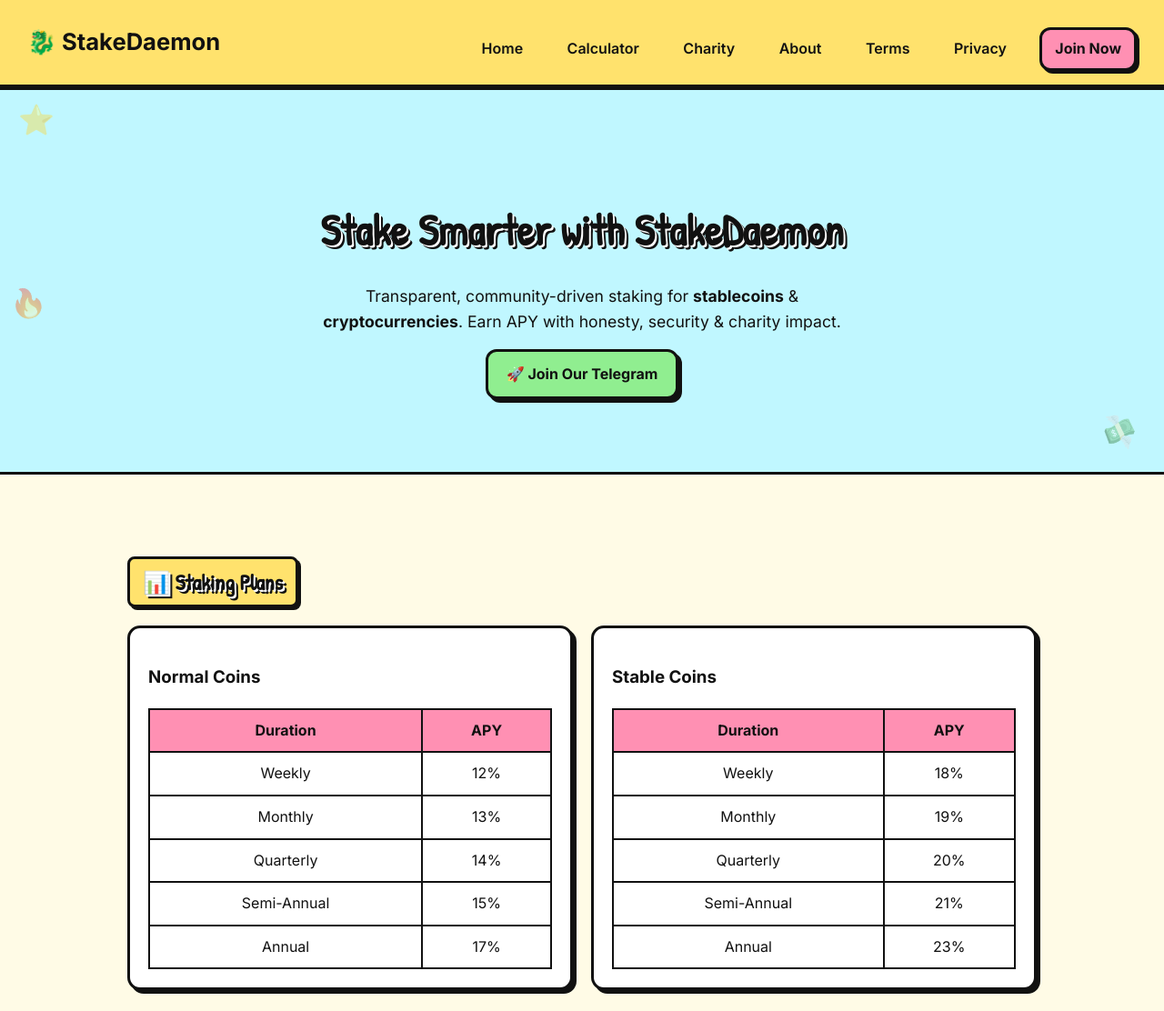
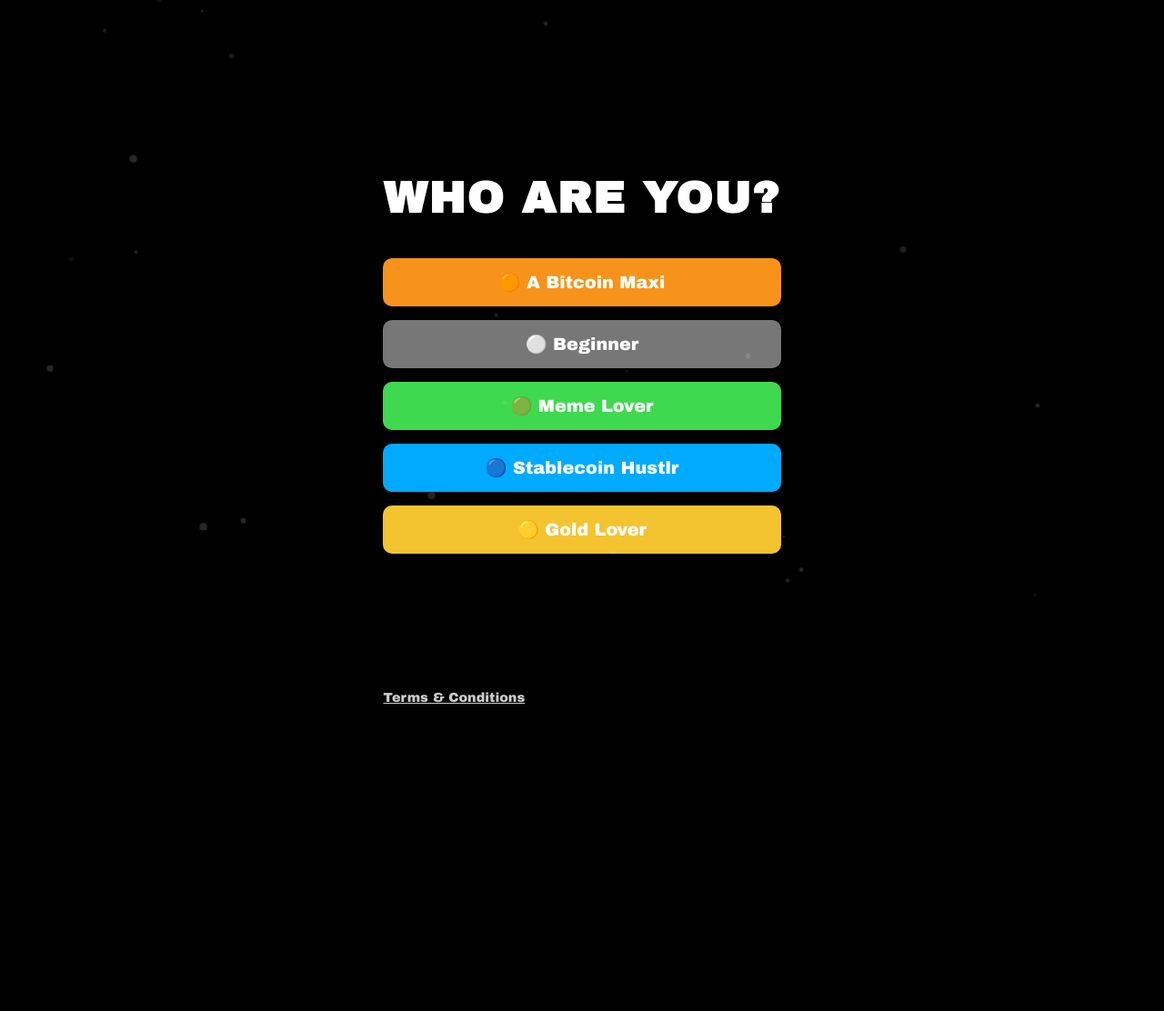
Before and after one commit to StakeDaemon/StakeDaemon.github.io, a website: page index.html in a window 1280 px wide. Shown: the top 1112 px of the page at 91% size. After the commit the page ends 800 px from the top, so only its background shows below. Drawn offline with Linux system fonts and the light colour scheme.

Commit message:
Update index.html

```diff
--- a/index.html
+++ b/index.html
@@ -3,271 +3,267 @@
 <head>
   <meta charset="UTF-8">
   <meta name="viewport" content="width=device-width, initial-scale=1.0">
-  <title>StakeDaemon | Honest Staking Platform</title>
-  <link href="https://fonts.googleapis.com/css2?family=Inter:wght@300;400;600;700&family=Patrick+Hand&display=swap" rel="stylesheet">
+  <title>Who Are You? | StakeDaemon</title>
+  <link href="https://fonts.googleapis.com/css2?family=Archivo+Black&display=swap" rel="stylesheet">
   <style>
-    body {
-      background: #fffbe6;
-      color: #111;
-      font-family: 'Inter', sans-serif;
+    * {
       margin: 0;
       padding: 0;
-      line-height: 1.6;
+      box-sizing: border-box;
+      font-family: 'Archivo Black', sans-serif;
     }
 
-    h1, h2 {
-      font-family: 'Patrick Hand', cursive;
-      text-shadow: 2px 2px 0 #fff, 4px 4px 0 #111;
+    body {
+      background: #000;
+      color: #fff;
+      height: 100vh;
+      overflow: hidden;
+      display: flex;
+      justify-content: center;
+      align-items: center;
+      flex-direction: column;
+      position: relative;
     }
 
-    /* Navbar */
-    .navbar {
-      background: #ffe26d;
-      border-bottom: 3px solid #111;
-      padding: 15px 30px;
-      position: sticky;
-      top: 0;
-      z-index: 1000;
-      box-shadow: 0 3px 0 #111;
-    }
-    .nav-inner {
-      display: flex;
-      justify-content: space-between;
-      align-items: center;
-    }
-    .logo {
-      font-size: 1.6rem;
-      font-weight: 700;
-    }
-    .nav-links a {
-      margin-left: 20px;
-      text-decoration: none;
-      color: #111;
-      font-weight: 600;
-      padding: 6px 10px;
-      border: 2px solid transparent;
-      border-radius: 8px;
-      transition: 0.2s;
-    }
-    .nav-links a:hover {
-      border: 2px solid #111;
-      background: #fff59d;
-    }
-    .nav-links .btn {
-      background: #ff90b3;
-      border: 3px solid #111;
-      padding: 8px 14px;
-      border-radius: 12px;
-      font-weight: 700;
-      box-shadow: 3px 3px 0 #111;
-      transition: transform 0.2s;
-    }
-    .nav-links .btn:hover {
-      transform: scale(1.1);
+    h1 {
+      font-size: 3rem;
+      letter-spacing: 2px;
+      margin-bottom: 40px;
+      text-align: center;
     }
 
-    /* Hero */
-    .hero {
-      text-align: center;
-      padding: 80px 20px;
-      background: #c0f7ff;
-      border-bottom: 3px solid #111;
-      position: relative;
-    }
-    .hero h1 {
-      font-size: 3rem;
-      margin-bottom: 20px;
-    }
-    .hero p {
-      max-width: 600px;
-      margin: auto;
-      font-size: 1.1rem;
+    .buttons {
+      display: flex;
+      flex-direction: column;
+      gap: 15px;
+      z-index: 2;
     }
 
-    /* Doodles */
-    .doodle {
+    .option-btn {
+      padding: 15px 40px;
+      border: none;
+      cursor: pointer;
+      border-radius: 10px;
+      font-size: 1.2rem;
+      transition: all 0.4s ease;
+      color: #fff;
+      opacity: 0;
+      transform: translateY(50px);
+    }
+
+    .option-btn:hover {
+      transform: scale(1.1);
+      filter: brightness(1.2);
+    }
+
+    .bitcoin { background: #f7931a; }
+    .beginner { background: #777; }
+    .meme { background: #3ed94f; }
+    .stable { background: #00aaff; }
+    .gold { background: #f4c430; }
+
+    /* Wormhole animation */
+    .wormhole {
+      position: fixed;
+      top: 50%;
+      left: 50%;
+      width: 0;
+      height: 0;
+      background: radial-gradient(circle, rgba(255,255,255,0.9) 0%, rgba(0,0,0,1) 80%);
+      transform: translate(-50%, -50%);
+      border-radius: 50%;
+      animation: wormholeExpand 1.3s ease forwards;
+      z-index: 999;
+    }
+
+    @keyframes wormholeExpand {
+      to {
+        width: 400vw;
+        height: 400vw;
+        opacity: 0;
+      }
+    }
+
+    /* Particles */
+    .particle {
       position: absolute;
-      font-size: 2rem;
-      opacity: 0.4;
-      pointer-events: none;
+      background: rgba(255,255,255,0.2);
+      border-radius: 50%;
+      animation: float 10s infinite ease-in-out;
     }
-    .d1 { top: 10px; left: 20px; }
-    .d2 { bottom: 20px; right: 30px; transform: rotate(20deg); }
-    .d3 { top: 50%; left: 10px; transform: rotate(-20deg); }
 
-    /* Sections */
-    .container {
-      max-width: 1000px;
-      margin: 50px auto;
+    @keyframes float {
+      0% { transform: translateY(0) scale(1); opacity: 0.3; }
+      50% { transform: translateY(-100px) scale(1.2); opacity: 0.8; }
+      100% { transform: translateY(0) scale(1); opacity: 0.3; }
+    }
+
+    /* Terms Modal */
+    .terms-btn {
+      position: absolute;
+      bottom: 25px;
+      font-size: 0.9rem;
+      text-decoration: underline;
+      color: #ccc;
+      cursor: pointer;
+      z-index: 3;
+    }
+
+    .terms-modal {
+      position: fixed;
+      top: 0; left: 0;
+      width: 100%; height: 100%;
+      background: rgba(0,0,0,0.95);
+      display: none;
+      justify-content: center;
+      align-items: center;
+      z-index: 1000;
       padding: 20px;
     }
-    h2 {
-      display: inline-block;
-      padding: 6px 14px;
-      background: #ffe26d;
-      border: 3px solid #111;
-      border-radius: 8px;
-      box-shadow: 3px 3px 0 #111;
-      margin-bottom: 20px;
+
+    .terms-content {
+      background: rgba(25,25,25,0.9);
+      border: 1px solid rgba(255,255,255,0.15);
+      border-radius: 16px;
+      padding: 25px;
+      width: 95%;
+      max-width: 800px;
+      height: 90vh;
+      overflow-y: auto;
+      color: #ddd;
+      text-align: left;
+      box-shadow: 0 0 25px rgba(0,255,255,0.2);
+      backdrop-filter: blur(12px);
+      scrollbar-width: thin;
+      scrollbar-color: #0af #111;
     }
 
-    /* Cards */
-    .row {
-      display: flex;
-      gap: 20px;
-      flex-wrap: wrap;
-    }
-    .card {
-      flex: 1;
-      min-width: 280px;
-      background: #fff;
-      border: 3px solid #111;
-      border-radius: 14px;
-      padding: 20px;
-      transition: 0.25s;
-      box-shadow: 4px 4px 0 #111;
-    }
-    .card:hover {
-      transform: translateY(-6px) rotate(-2deg);
-      background: #fdf2f8;
+    .terms-content h2 {
+      text-align: center;
+      margin-bottom: 20px;
+      color: #0af;
     }
 
-    /* Table */
-    .table {
-      width: 100%;
-      border-collapse: collapse;
-      margin-top: 12px;
-    }
-    .table th, .table td {
-      border: 2px solid #111;
-      padding: 10px;
-      text-align: center;
-    }
-    .table th {
-      background: #ff90b3;
+    .terms-content h3 {
+      margin-top: 25px;
+      color: #fff;
     }
 
-    /* Features */
-    .features {
-      display: flex;
-      gap: 20px;
-      flex-wrap: wrap;
-    }
-    .feature {
-      flex: 1;
-      min-width: 250px;
-      padding: 15px;
-      border: 3px dashed #111;
-      border-radius: 12px;
-      background: #fffde7;
-      box-shadow: 4px 4px 0 #111;
+    .terms-content p, .terms-content li {
+      margin: 10px 0;
+      line-height: 1.6;
+      color: #ccc;
+      font-size: 0.9rem;
     }
 
-    /* Buttons */
-    .btn {
-      display: inline-block;
-      margin-top: 15px;
-      background: #90ee90;
-      color: #111;
-      padding: 12px 20px;
-      border-radius: 12px;
-      font-weight: 700;
-      text-decoration: none;
-      border: 3px solid #111;
-      box-shadow: 4px 4px 0 #111;
-      transition: transform 0.2s, background 0.2s;
-    }
-    .btn:hover {
-      background: #7fffd4;
-      transform: scale(1.05) rotate(-1deg);
+    .close-btn {
+      margin-top: 25px;
+      display: block;
+      text-align: center;
+      color: #0af;
+      cursor: pointer;
+      font-size: 1rem;
     }
 
-    /* Footer */
-    footer {
-      background: #ffe26d;
-      text-align: center;
-      padding: 20px;
-      margin-top: 40px;
-      border-top: 3px solid #111;
-      font-size: 0.9rem;
-      color: #111;
-      box-shadow: inset 0 3px 0 #111;
-    }
-    footer a {
-      color: #111;
-      font-weight: 600;
-      margin: 0 6px;
+    .close-btn:hover {
+      text-decoration: underline;
     }
   </style>
+  <script>
+    function enterCategory(category) {
+      const wormhole = document.createElement('div');
+      wormhole.classList.add('wormhole');
+      document.body.appendChild(wormhole);
+      setTimeout(() => {
+        window.location.href = category + ".html";
+      }, 1300);
+    }
+
+    // Particles + button animation
+    window.onload = () => {
+      const buttons = document.querySelectorAll('.option-btn');
+      buttons.forEach((btn, i) => {
+        setTimeout(() => {
+          btn.style.transition = 'all 0.6s ease';
+          btn.style.opacity = '1';
+          btn.style.transform = 'translateY(0)';
+        }, 2000 + i * 200);
+      });
+      for (let i = 0; i < 25; i++) {
+        const p = document.createElement('div');
+        p.classList.add('particle');
+        p.style.width = p.style.height = Math.random() * 5 + 2 + 'px';
+        p.style.left = Math.random() * 100 + '%';
+        p.style.top = Math.random() * 100 + '%';
+        p.style.animationDuration = (Math.random() * 5 + 5) + 's';
+        document.body.appendChild(p);
+      }
+    };
+
+    function openTerms() {
+      document.querySelector('.terms-modal').style.display = 'flex';
+    }
+    function closeTerms() {
+      document.querySelector('.terms-modal').style.display = 'none';
+    }
+  </script>
 </head>
 <body>
+  <div class="container">
+    <h1>WHO ARE YOU?</h1>
 
-  <!-- Navbar -->
-  <header class="navbar">
-    <div class="nav-inner">
-      <div class="logo">🐉 StakeDaemon</div>
-      <nav class="nav-links">
-        <a href="index.html">Home</a>
- <a href="calculator.html">Calculator</a>
- <a href="charity.html">Charity</a>
- <a href="about.html">About</a>
- <a href="terms.html" class="active">Terms</a>
- <a href="privacy.html">Privacy</a>
- <a href="joinnow.html" class="btn">Join Now</a>
-      </nav>
+    <div class="buttons">
+      <button class="option-btn bitcoin" onclick="enterCategory('bitcoin-maxi')">🟠 A Bitcoin Maxi</button>
+      <button class="option-btn beginner" onclick="enterCategory('beginner')">⚪ Beginner</button>
+      <button class="option-btn meme" onclick="enterCategory('meme-lover')">🟢 Meme Lover</button>
+      <button class="option-btn stable" onclick="enterCategory('stable-hustlr')">🔵 Stablecoin Hustlr</button>
+      <button class="option-btn gold" onclick="enterCategory('gold-lover')">🟡 Gold Lover</button>
     </div>
-  </header>
 
-  <!-- Hero -->
-  <section class="hero">
-    <div class="doodle d1">⭐</div>
-    <div class="doodle d2">💸</div>
-    <div class="doodle d3">🔥</div>
-    <h1>Stake Smarter with StakeDaemon</h1>
-    <p>Transparent, community-driven staking for <b>stablecoins</b> & <b>cryptocurrencies</b>. Earn APY with honesty, security & charity impact.</p>
-    <a href="joinnow.html" class="btn">🚀 Join Our Telegram</a>
-  </section>
+    <div class="terms-btn" onclick="openTerms()">Terms & Conditions</div>
 
-  <!-- Plans -->
-  <section class="container">
-    <h2>📊 Staking Plans</h2>
-    <div class="row">
-      <div class="card">
-        <h3>Normal Coins</h3>
-        <table class="table">
-          <tr><th>Duration</th><th>APY</th></tr>
-          <tr><td>Weekly</td><td>12%</td></tr>
-          <tr><td>Monthly</td><td>13%</td></tr>
-          <tr><td>Quarterly</td><td>14%</td></tr>
-          <tr><td>Semi-Annual</td><td>15%</td></tr>
-          <tr><td>Annual</td><td>17%</td></tr>
-        </table>
-      </div>
-      <div class="card">
-        <h3>Stable Coins</h3>
-        <table class="table">
-          <tr><th>Duration</th><th>APY</th></tr>
-          <tr><td>Weekly</td><td>18%</td></tr>
-          <tr><td>Monthly</td><td>19%</td></tr>
-          <tr><td>Quarterly</td><td>20%</td></tr>
-          <tr><td>Semi-Annual</td><td>21%</td></tr>
-          <tr><td>Annual</td><td>23%</td></tr>
-        </table>
+    <!-- TERMS MODAL -->
+    <div class="terms-modal">
+      <div class="terms-content">
+        <h2>🔷 How Our System Works</h2>
+
+        <p>At StakeDaemon, we believe in making crypto growth accessible, transparent, and sustainable for everyone.
+        Our mission is to help users earn stable, long-term rewards through smart staking, while maintaining the highest standards of transparency and security.</p>
+
+        <h3>🪙 Step 1 — Deposit & Conversion</h3>
+        <p>When you deposit your crypto into our platform, your funds are first received at a dedicated wallet address. Depending on the asset you choose, one of two things happens:</p>
+        <ul>
+          <li>1️⃣ If your token supports direct staking, it is seamlessly transferred to our staking partners for activation.</li>
+          <li>2️⃣ If your token does not have a direct staking option, it is securely routed through a verified conversion service to a stable, stakeable asset (such as USDT or BTC).</li>
+        </ul>
+        <p>All routing and conversion transactions are executed using regulated third-party infrastructure and are tracked on-chain with available receipts.</p>
+
+        <h3>💰 Step 2 — Staking & Rewards Generation</h3>
+        <p>Once converted or routed, your funds are deposited into our staking partner network, where they begin earning rewards based on the APY rates displayed on our platform.
+        StakeDaemon provides up to 23% APY on select assets, calculated daily and credited periodically according to your plan’s schedule.</p>
+
+        <h3>⚙️ Step 3 — Withdrawals & Conversions Back</h3>
+        <p>When you request a withdrawal, we initiate the reverse routing process, converting funds back into your original token if necessary.
+        All fees are displayed upfront before confirmation.</p>
+
+        <h3>🔒 Trust & Transparency</h3>
+        <p>Every transaction — deposit, conversion, staking, and withdrawal — is executed on-chain, logged in our audit ledger, and available for verification. StakeDaemon never engages in speculative trading.</p>
+
+        <h3>💼 Why We Use Trusted Partners</h3>
+        <p>We work with regulated, licensed staking providers to ensure safety, transparency, and maximum yield efficiency. All partners are monitored for uptime, compliance, and stability.</p>
+
+        <h3>📜 Transparency Commitment</h3>
+        <p>StakeDaemon doesn’t rely on hype — only math, transparency, and reliability. Users may request transaction receipts, fee breakdowns, conversion proofs, and APY calculations anytime.</p>
+
+        <h3>⚠️ Important Note</h3>
+        <p>All operations rely on blockchain networks. Delays or fee changes may affect timing or yield, but StakeDaemon continually audits systems to maintain fairness and accuracy.</p>
+
+        <h3>🌐 Summary</h3>
+        <p>StakeDaemon simplifies staking across all tokens through a secure, auditable system that rewards patience, trust, and transparency.</p>
+
+        <div class="close-btn" onclick="closeTerms()">Close</div>
       </div>
     </div>
-  </section>
-
-  <!-- Charity -->
-  <section class="container">
-    <h2>🌍 Charity</h2>
-    <p>1–5% of profits donated to charities with on-chain proof.</p>
-    <a href="charity.html" class="btn">View Proof</a>
-  </section>
-
-  <!-- Footer -->
-  <footer>
-    © 2025 StakeDaemon. <a href="terms.html">Terms</a> · <a href="privacy.html">Privacy</a>
-  </footer>
-
+  </div>
 </body>
   </html>
```
